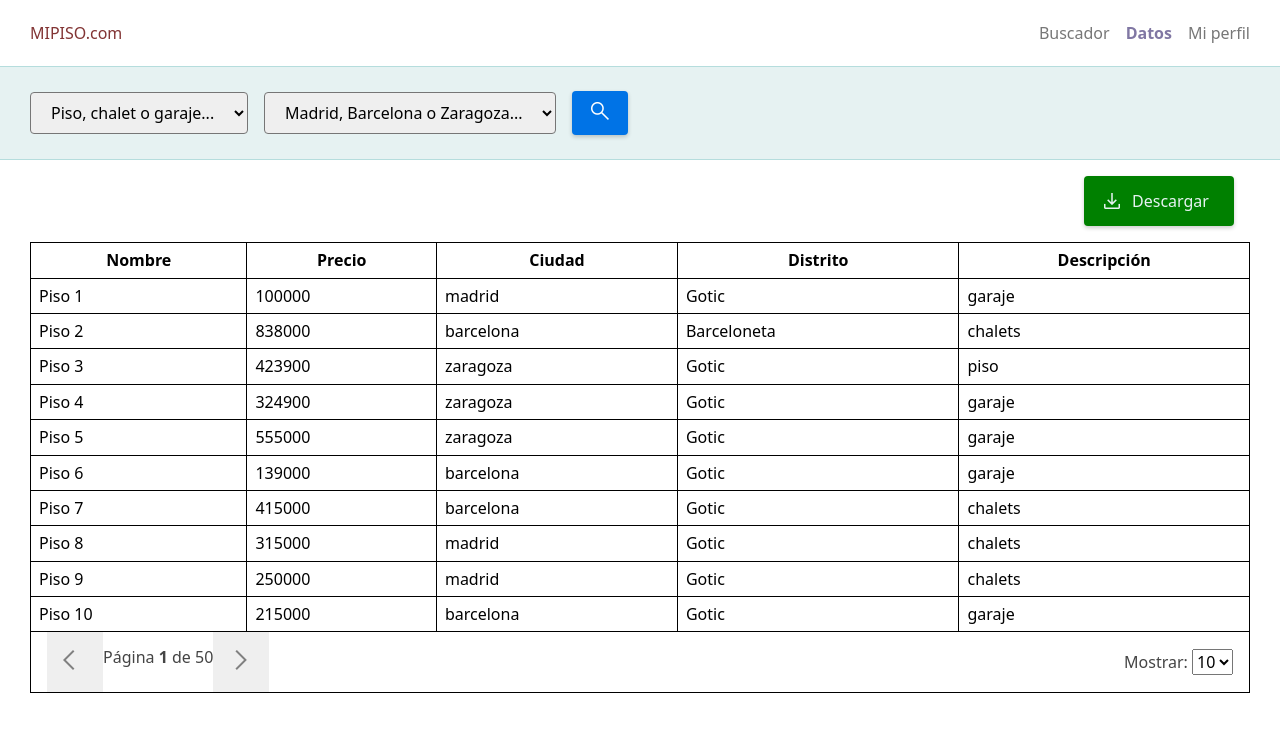
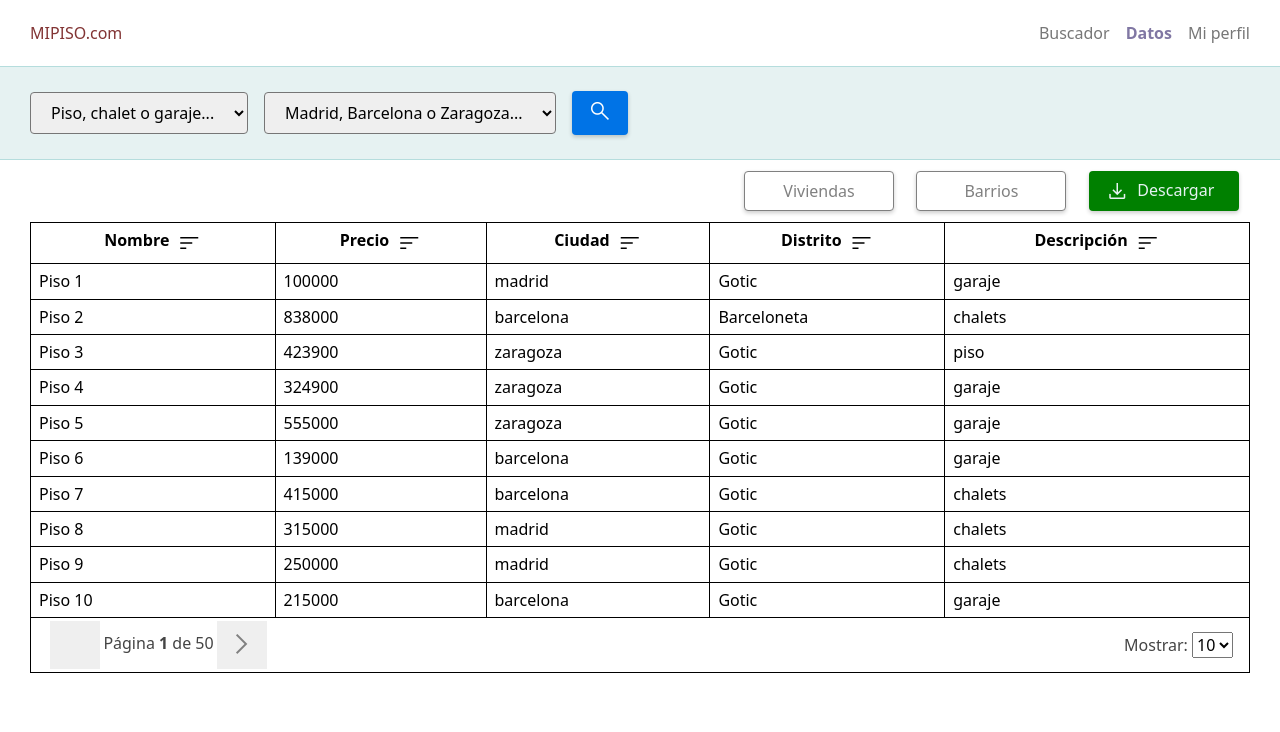
Before and after one commit to Spanioulis/ra-m5-usecontext-usereducer, a React (Vite) app: page /datos in a window 1280 px wide. Shown: the top 732 px of the page. Built offline with nearby package versions, Linux system fonts and the light colour scheme; data requests are answered from the project's data file.

Commit message:
Segunda tarea usecontext&usereducer
Implementa sort para cada columna de la tabla.
Mostrar botón backPage o forwardPage sólo cuando sea necesario.

```diff
--- a/src/components/organisms/ITATable/TableBody.jsx
+++ b/src/components/organisms/ITATable/TableBody.jsx
@@ -4,14 +4,35 @@ import { TableCell } from './styles'
 
 function TableBody() {
   const { state } = useContext(TableContext)
-  const { data, columns, itemsPage, currentPage } = state
+  const {
+    data,
+    columns,
+    columnsDistrict,
+    itemsPage,
+    currentPage,
+    district,
+    dataDistrict,
+  } = state
 
   const startPagination = (currentPage - 1) * itemsPage
 
   return (
     <tbody>
-      {data &&
-        data.slice(startPagination, itemsPage + startPagination).map((d) => (
+      {district
+        ? dataDistrict
+            ?.slice(startPagination, itemsPage + startPagination)
+            .map((d) => (
+              <tr key={d.id}>
+                {columnsDistrict
+                  .filter((col) => !col.isHidden)
+                  .map((col) => (
+                    <TableCell key={`${d.id}-${col.id}`}>
+                      {col.cell ? col.cell(d) : d[col.id]}
+                    </TableCell>
+                  ))}
+              </tr>
+            ))
+        : data?.slice(startPagination, itemsPage + startPagination).map((d) => (
             <tr key={d.id}>
               {columns
                 .filter((col) => !col.isHidden)
--- a/src/components/organisms/ITATable/TableHeader.jsx
+++ b/src/components/organisms/ITATable/TableHeader.jsx
@@ -1,20 +1,63 @@
 import React, { useContext } from 'react'
 import { TableContext } from './store/context'
+import { FlexBox } from '../../../styles'
+import { Icon } from '../../atoms'
 import { TableCell } from './styles'
+import styled from 'styled-components'
+import { Actions } from './store/reducer'
+
+const IconStyled = styled(Icon)`
+  margin-left: 0.5rem;
+  &:hover {
+    cursor: pointer;
+  }
+`
 
 function TableHeader() {
-  const { state } = useContext(TableContext)
-  const { columns } = state
+  const { state, dispatch } = useContext(TableContext)
+  const { columns, columnsDistrict, data, district, sort } = state
+
+  function handleSort(value) {
+    if (sort) {
+      const sortList = [...data].sort((a, b) => (a[value] < b[value] ? 1 : -1))
+      dispatch({ type: 'SET_SORT', payload: !sort })
+      dispatch({ type: 'SET_DATA', payload: sortList })
+    } else {
+      const sortList = [...data].sort((a, b) => (a[value] > b[value] ? 1 : -1))
+      dispatch({ type: 'SET_SORT', payload: !sort })
+      dispatch({ type: 'SET_DATA', payload: sortList })
+    }
+  }
   return (
     <thead>
       <tr>
-        {columns
-          .filter((col) => !col.isHidden)
-          .map((col) => (
-            <TableCell as="th" key={col.id}>
-              {col.label}
-            </TableCell>
-          ))}
+        {district
+          ? columnsDistrict
+              ?.filter((col) => !col.isHidden)
+              .map((col) => (
+                <TableCell as="th" key={col.id}>
+                  <FlexBox direction="row" justify="center">
+                    {col.label}
+                    <IconStyled
+                      icon="sort"
+                      onClick={() => handleSort(col.id)}
+                    />
+                  </FlexBox>
+                </TableCell>
+              ))
+          : columns
+              ?.filter((col) => !col.isHidden)
+              .map((col) => (
+                <TableCell as="th" key={col.id}>
+                  <FlexBox direction="row" justify="center">
+                    {col.label}
+                    <IconStyled
+                      icon="sort"
+                      onClick={() => handleSort(col.id)}
+                    />
+                  </FlexBox>
+                </TableCell>
+              ))}
       </tr>
     </thead>
   )
--- a/src/components/organisms/ITATable/TablePagination.jsx
+++ b/src/components/organisms/ITATable/TablePagination.jsx
@@ -13,24 +13,25 @@ const ContainerStyled = styled(Container)`
 `
 const ButtonStyled = styled.button`
   background-color: none;
-  color: white;
   border: 0;
-  padding: 1rem;
+  margin: 0.2rem;
+  width: 50px;
+  height: 48px;
+`
 
+const IconStyled = styled(Icon)`
+  color: grey;
   &:hover {
     cursor: pointer;
   }
 `
 
-const IconStyled = styled(Icon)`
-  color: grey;
-`
-
 function TablePagination() {
   const { state, dispatch } = useContext(TableContext)
-  const { currentPage, itemsPage, data } = state
+  const { currentPage, itemsPage, data, dataDistrict } = state
 
   const totalPages = Math.ceil(data?.length / itemsPage)
+  // const totalPagesDistrict = Math.ceil(dataDistrict?.length / itemsPage)
 
   const forwardPage = () => {
     if (currentPage < totalPages) {
@@ -56,13 +57,17 @@ function TablePagination() {
     <ContainerStyled direction="row" justify="center">
       <FlexBox direction="row">
         <ButtonStyled type="button" onClick={backPage}>
-          <IconStyled icon="arrow_back_ios" />
+          {currentPage === 1 ? '' : <IconStyled icon="arrow_back_ios" />}
         </ButtonStyled>
         <Text>
           Página <b>{currentPage}</b> de 50
         </Text>
         <ButtonStyled type="button" onClick={forwardPage}>
-          <IconStyled icon="arrow_forward_ios" />
+          {currentPage < totalPages ? (
+            <IconStyled icon="arrow_forward_ios" />
+          ) : (
+            ''
+          )}
         </ButtonStyled>
       </FlexBox>
       <FlexBox direction="row" justify="flex-end" align="center">
--- a/src/components/organisms/ITATable/index.jsx
+++ b/src/components/organisms/ITATable/index.jsx
@@ -1,7 +1,7 @@
 import { useEffect, useContext } from 'react'
 import TableProvider, { TableContext } from './store/context'
-import Download from './Download'
 import { Actions } from './store/reducer'
+import { Barrios, Download, Viviendas } from './molecules'
 import TableBody from './TableBody'
 import TableHeader from './TableHeader'
 import TableSkeleton from './TableSkeleton'
@@ -20,7 +20,11 @@ function Table({ columns, data, showHeader = true, loading }) {
 
   return (
     <FlexBox>
-      <Download />
+      <FlexBox direction="row" justify="flex-end">
+        <Viviendas />
+        <Barrios />
+        <Download />
+      </FlexBox>
       {loading ? (
         <TableStyled>
           <TableSkeleton />
--- /dev/null
+++ b/src/components/organisms/ITATable/molecules/Barrios.jsx
@@ -0,0 +1,64 @@
+/* eslint-disable import/named */
+import { useContext } from 'react'
+import styled from 'styled-components'
+import { colors, FlexBox } from '../../../../styles'
+import { Button, Icon, Text } from '../../../atoms'
+import { TableContext } from '../store/context'
+
+const ButtonStyled = styled(Button)`
+  background-color: white;
+  border: 1px solid gray;
+  color: gray;
+  margin: 0.7rem;
+  width: 150px;
+  &:active {
+    background-color: ${colors.blue};
+    color: white;
+  }
+`
+
+function Barrios() {
+  const { state, dispatch } = useContext(TableContext)
+  const { data } = state
+
+  const districtColumns = [
+    {
+      id: 'district',
+      label: 'Distrito',
+    },
+    {
+      id: 'number',
+      label: 'Nº viviendas',
+    },
+    {
+      id: 'average_price',
+      label: 'Precio medio',
+    },
+    {
+      id: 'type',
+      label: 'Descripción',
+    },
+  ]
+
+  function filterBarrio() {
+    const average = data.reduce((acc, curr) => acc + curr.price, 0)
+    const sortList = data.map((item) => {
+      return {
+        ...item,
+        average_price: Math.ceil(average / data.length),
+        number: 15,
+      }
+    })
+    dispatch({ type: 'SET_DATADISTRICT', payload: sortList })
+    dispatch({ type: 'SET_DISTRICT', payload: true })
+    dispatch({ type: 'SET_COLUMNSDISTRICT', payload: districtColumns })
+  }
+
+  return (
+    <ButtonStyled onClick={filterBarrio} id="download">
+      Barrios
+    </ButtonStyled>
+  )
+}
+
+export default Barrios
--- a/src/components/organisms/ITATable/Download.jsx
+++ b/src/components/organisms/ITATable/molecules/Download.jsx
@@ -1,21 +1,21 @@
 /* eslint-disable import/named */
 import { useContext } from 'react'
 import styled from 'styled-components'
-import { colors, FlexBox } from '../../../styles'
-import { Button, Icon, Text } from '../../atoms'
-import { TableContext } from './store/context'
+import { colors, FlexBox } from '../../../../styles'
+import { Button, Icon, Text } from '../../../atoms'
+import { TableContext } from '../store/context'
 
 const ButtonStyled = styled(Button)`
   background-color: green;
   width: 150px;
-  margin: 1rem;
+  margin: 0.7rem;
 `
 
 const IconStyled = styled(Icon)`
   color: ${colors.clearBlueBg};
 `
 const TextStyled = styled(Text)`
-  margin: 0.5rem;
+  margin: 0.1rem 0.5rem;
 `
 
 function Download() {
@@ -33,14 +33,12 @@ function Download() {
   }
 
   return (
-    <FlexBox align="end" justify="row">
-      <ButtonStyled onClick={downloadFileCSV} id="download">
-        <FlexBox direction="row" align="center">
-          <IconStyled icon="download" />
-          <TextStyled color={colors.clearBlueBg}>Descargar</TextStyled>
-        </FlexBox>
-      </ButtonStyled>
-    </FlexBox>
+    <ButtonStyled onClick={downloadFileCSV} id="download">
+      <FlexBox direction="row" justify="center">
+        <IconStyled icon="download" />
+        <TextStyled color={colors.clearBlueBg}>Descargar</TextStyled>
+      </FlexBox>
+    </ButtonStyled>
   )
 }
 
--- /dev/null
+++ b/src/components/organisms/ITATable/molecules/Viviendas.jsx
@@ -0,0 +1,34 @@
+/* eslint-disable import/named */
+import { useContext } from 'react'
+import styled from 'styled-components'
+import { colors } from '../../../../styles'
+import { Button } from '../../../atoms'
+import { TableContext } from '../store/context'
+
+const ButtonStyled = styled(Button)`
+  background-color: white;
+  border: 1px solid gray;
+  color: gray;
+  margin: 0.7rem;
+  width: 150px;
+  &:active {
+    background-color: ${colors.blue};
+    color: white;
+  }
+`
+
+function Viviendas() {
+  const { dispatch } = useContext(TableContext)
+
+  function filterViviendas() {
+    dispatch({ type: 'SET_DISTRICT', payload: false })
+  }
+
+  return (
+    <ButtonStyled onClick={filterViviendas} id="download">
+      Viviendas
+    </ButtonStyled>
+  )
+}
+
+export default Viviendas
--- /dev/null
+++ b/src/components/organisms/ITATable/molecules/index.js
@@ -0,0 +1,3 @@
+export { default as Barrios } from './Barrios.jsx'
+export { default as Download } from './Download.jsx'
+export { default as Viviendas } from './Viviendas.jsx'
--- a/src/components/organisms/ITATable/store/reducer.jsx
+++ b/src/components/organisms/ITATable/store/reducer.jsx
@@ -5,6 +5,10 @@ export const initialState = {
   columns: [],
   currentPage: 1,
   itemsPage: 10,
+  sort: false,
+  district: false,
+  dataDistrict: [],
+  columnsDistrict: [],
 }
 
 export const Actions = {
@@ -12,6 +16,11 @@ export const Actions = {
   SET_COLUMNS: 'SET_COLUMNS',
   SET_CURRENTPAGE: 'SET_CURRENTPAGE',
   SET_ITEMSPAGE: 'SET_ITEMSPAGE',
+  SET_SORT: 'SET_SORT',
+  SET_HOUSES: 'SET_HOUSES',
+  SET_DISTRICT: 'SET_DISTRICT',
+  SET_DATADISTRICT: 'SET_DATADISTRICT',
+  SET_COLUMNSDISTRICT: 'SET_COLUMNSDISTRICT',
 }
 
 // eslint-disable-next-line default-param-last
@@ -37,6 +46,26 @@ export const tableReducer = (state = initialState, action) => {
         draft.itemsPage = action.payload
       })
 
+    case Actions.SET_SORT:
+      return createNextState(state, (draft) => {
+        draft.sort = action.payload
+      })
+
+    case Actions.SET_DISTRICT:
+      return createNextState(state, (draft) => {
+        draft.district = action.payload
+      })
+
+    case Actions.SET_DATADISTRICT:
+      return createNextState(state, (draft) => {
+        draft.dataDistrict = action.payload
+      })
+
+    case Actions.SET_COLUMNSDISTRICT:
+      return createNextState(state, (draft) => {
+        draft.columnsDistrict = action.payload
+      })
+
     default:
       return state
   }
```
Also changed, not shown: src/pages/Data.jsx (+14 -7 lines). Lines whose indentation alone changed are shown as unchanged.
